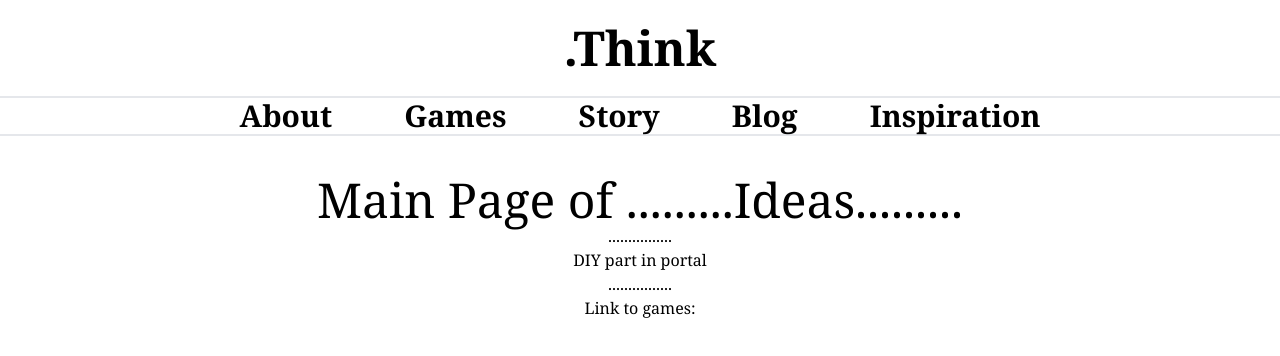
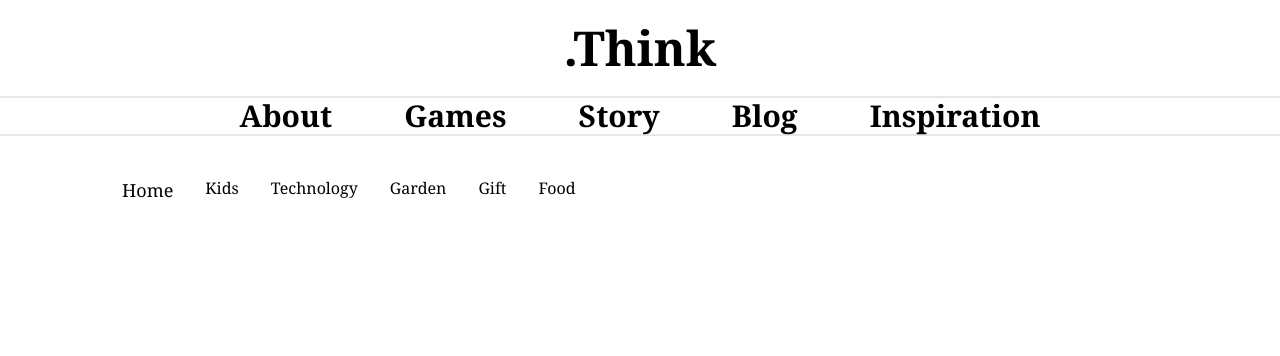
Before and after one commit to JolantaWro/learn, a Next.js app: page /ideas in a window 1280 px wide. Shown: the top 356 px of the page. Built offline with nearby package versions, Linux system fonts and the light colour scheme.

Commit message:
ideas view

```diff
--- a/app/ideas/page.tsx
+++ b/app/ideas/page.tsx
@@ -1,18 +1,25 @@
+import { MainContainer } from "@/components/ui/container";
 import Link from "next/link";
 
 
 export default function IdeasHome() {
   return (
-    <main className="container mx-auto">
-      <div className="px-30  py-10 flex flex-col items-center">
-        <h1 className="text-5xl">Main Page of .........Ideas.........</h1>
-          <p>................</p>
-          <p>DIY part in portal</p>
-          <p>................</p>
-          <p>Link to games:</p>
+    <>
+      <MainContainer className="pt-10">
+        <div className="col-span-4 sm:col-span-8">
+          <div className="flex flex-row">
+            <h1 className="p-2 text-xl sm:invisible">Category:</h1>
+            <p className="px-4 text-lg">Home</p>
+            <p className="px-4">Kids</p>
+            <p className="px-4">Technology</p>
+            <p className="px-4">Garden</p>
+            <p className="px-4">Gift</p>
+            <p className="px-4">Food</p>
+          </div>
+        </div>
+      </MainContainer>
 
-      </div>
 
-    </main>
+  </>
   )
 }
--- a/components/ui/container.tsx
+++ b/components/ui/container.tsx
@@ -6,7 +6,7 @@ interface ContainerProps {
     className?: string;
 }
 
-const Container: FC<ContainerProps> = ({ children, className }) => {
+export const Container: FC<ContainerProps> = ({ children, className }) => {
     return (
         <div className={cn(`grid
             grid-cols-12 sm:grid-cols-4
@@ -19,4 +19,13 @@ const Container: FC<ContainerProps> = ({ children, className }) => {
     )
 }
 
-export default Container;
+export const MainContainer: FC<ContainerProps> = ({ children, className }) => {
+    return (
+        <div className={cn(`grid
+            grid-cols-12 xs:grid-cols-4 sm:grid-cols-8
+            mx-0 lg:gap-x-[24px] xl:gap-x-[24px] 2xl:gap-[24px] 3xl:gap-x-[24px] 4xl:gap-x-[24px]`,
+            className)}>
+            {children}
+        </div>
+    )
+}
```
